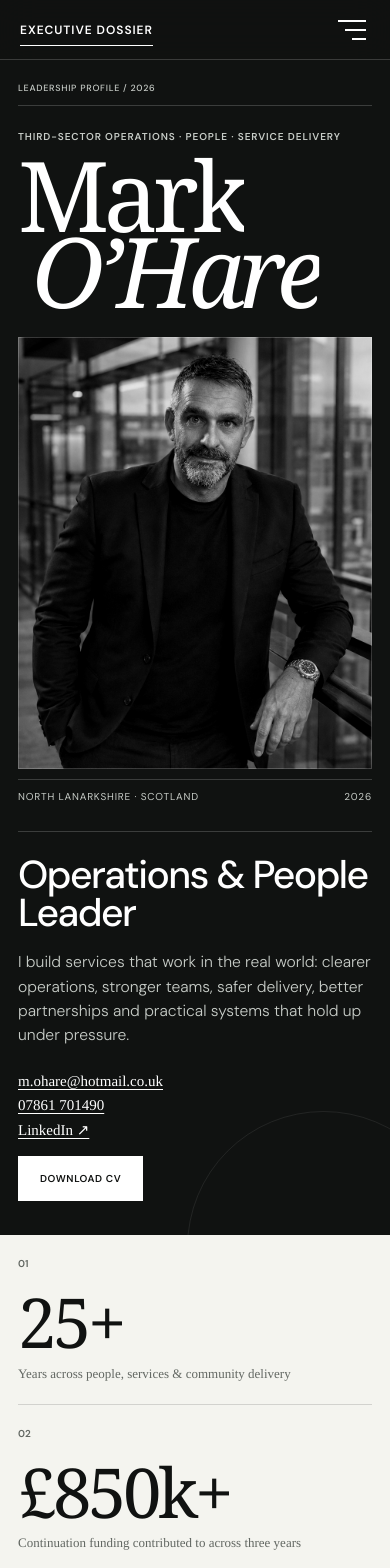
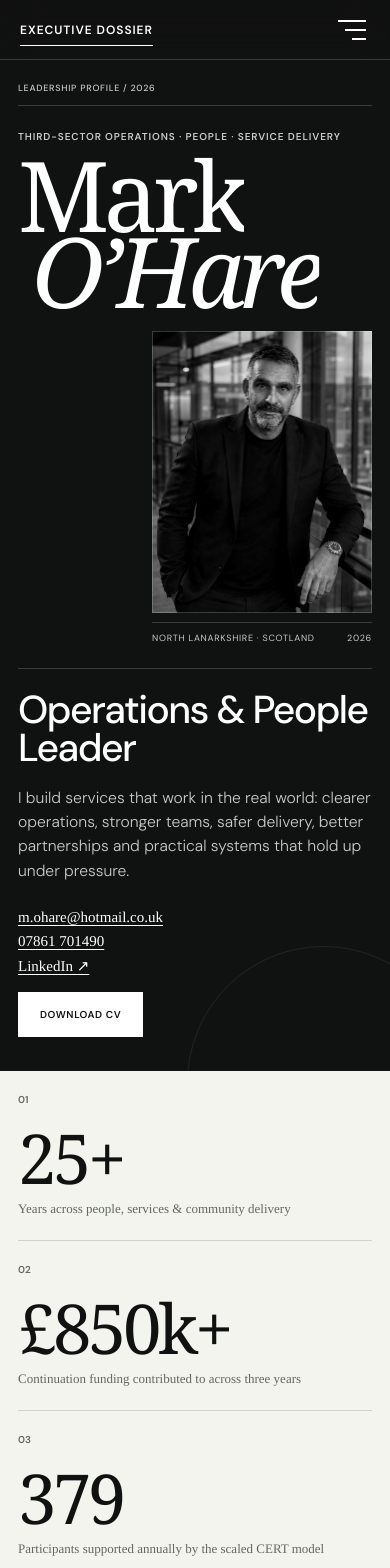
Before and after one commit to Mcsnappy-maker/executive-dossier, a Next.js app: page / in a window 390 px wide. Shown: the top 1568 px of the page. Built offline with nearby package versions, Linux system fonts and the light colour scheme; a web font is replaced by a local one.

Commit message:
Rebalance portrait as editorial inset

```diff
--- a/components/ExecutiveDossier.module.css
+++ b/components/ExecutiveDossier.module.css
@@ -274,7 +274,7 @@
 }
 
 .heroIntro {
-  grid-column: 1 / 10;
+  grid-column: 1 / 11;
   grid-row: 1;
   align-self: center;
   z-index: 2;
@@ -314,20 +314,20 @@
 }
 
 .heroPortrait {
-  grid-column: 9 / 13;
+  grid-column: 10 / 13;
   grid-row: 1;
   align-self: end;
+  justify-self: end;
   z-index: 3;
-  width: 100%;
-  margin: 28px 0 0;
+  width: min(100%, 300px);
+  margin: 94px 0 8px;
 }
 
 .heroPortraitFrame {
   position: relative;
   overflow: hidden;
-  aspect-ratio: 0.74;
-  min-height: 430px;
-  max-height: 600px;
+  width: 100%;
+  height: clamp(290px, 29vw, 390px);
   background: #222;
 }
 
@@ -341,25 +341,28 @@
 
 .heroPortrait img {
   width: 100%;
-  height: 112%;
+  height: 110%;
   object-fit: cover;
-  object-position: 50% 14%;
+  object-position: 50% 13%;
   filter: grayscale(1) contrast(1.04) brightness(.95);
-  transform: translateY(calc(var(--hero-progress) * -7%)) scale(1.035);
-  transition: filter 400ms ease;
+  transform: translateY(calc(var(--hero-progress) * -6%)) scale(1.025);
+  transition: filter 400ms ease, transform 450ms cubic-bezier(.22,.8,.2,1);
 }
 
-.heroPortrait:hover img { filter: grayscale(1) contrast(1.09) brightness(1); }
+.heroPortrait:hover img {
+  filter: grayscale(1) contrast(1.09) brightness(1);
+  transform: translateY(calc(var(--hero-progress) * -6%)) scale(1.045);
+}
 
 .heroPortrait figcaption {
   display: flex;
   justify-content: space-between;
   gap: 16px;
-  margin-top: 10px;
-  padding-top: 10px;
+  margin-top: 9px;
+  padding-top: 9px;
   border-top: 1px solid var(--line-light);
   color: var(--sage);
-  font-size: 10px;
+  font-size: 9px;
   letter-spacing: 0.08em;
   text-transform: uppercase;
 }
@@ -371,8 +374,8 @@
   grid-template-columns: minmax(0, 1.25fr) minmax(280px, 0.65fr);
   gap: clamp(36px, 7vw, 110px);
   align-items: end;
-  margin-top: 18px;
-  padding-top: 30px;
+  margin-top: 8px;
+  padding-top: 28px;
   border-top: 1px solid var(--line-light);
 }
 
@@ -940,8 +943,8 @@
 .heroPortrait[data-reveal] {
   opacity: 1;
   clip-path: inset(0 0 100% 0);
-  transform: translateY(32px);
-  transition: clip-path 1100ms 140ms cubic-bezier(.76,0,.24,1), transform 900ms 140ms cubic-bezier(.22,.8,.2,1);
+  transform: translateY(28px);
+  transition: clip-path 950ms 180ms cubic-bezier(.76,0,.24,1), transform 800ms 180ms cubic-bezier(.22,.8,.2,1);
 }
 
 .heroPortrait[data-reveal][data-visible="true"] {
@@ -1016,7 +1019,12 @@
   }
 
   .heroIntro { grid-column: 1 / 7; }
-  .heroPortrait { grid-column: 6 / 9; }
+  .heroPortrait {
+    grid-column: 7 / 9;
+    width: min(100%, 230px);
+    margin-top: 80px;
+  }
+  .heroPortraitFrame { height: clamp(260px, 34vw, 330px); }
   .heroLower { grid-column: 1 / 9; }
 
   .briefGrid,
@@ -1055,10 +1063,7 @@
     font-size: 9px;
   }
 
-  .heroCanvas {
-    display: block;
-  }
-
+  .heroCanvas { display: block; }
   .heroIntro { padding-top: 0; }
 
   .heroName {
@@ -1069,14 +1074,13 @@
   .heroLineSecond { margin-left: 14px; }
 
   .heroPortrait {
-    width: min(100%, 420px);
-    margin: 28px 0 0 auto;
+    width: min(62vw, 250px);
+    margin: 22px 0 0 auto;
   }
 
   .heroPortraitFrame {
-    min-height: 0;
-    max-height: none;
-    aspect-ratio: 0.82;
+    height: auto;
+    aspect-ratio: .78;
   }
 
   .heroPortrait img {
@@ -1087,14 +1091,11 @@
   .heroLower {
     grid-template-columns: 1fr;
     gap: 26px;
-    margin-top: 28px;
-    padding-top: 24px;
+    margin-top: 24px;
+    padding-top: 22px;
   }
 
-  .heroTitle {
-    font-size: clamp(2rem, 10vw, 3rem);
-  }
-
+  .heroTitle { font-size: clamp(2rem, 10vw, 3rem); }
   .heroContact { gap: 7px; }
   .primaryAction { margin-top: 10px; padding: 15px 21px; }
 
@@ -1202,6 +1203,7 @@
 
 @media (max-width: 420px) {
   .heroMeta span:last-child { display: none; }
+  .heroPortrait { width: min(68vw, 220px); }
   .metricRail { grid-template-columns: 1fr; }
   .metric,
   .metric + .metric {
```
